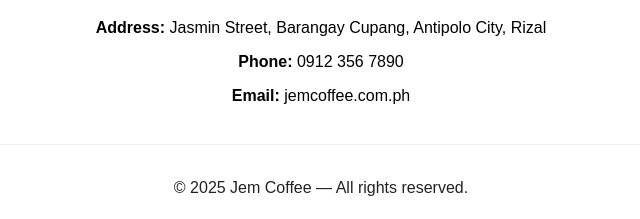
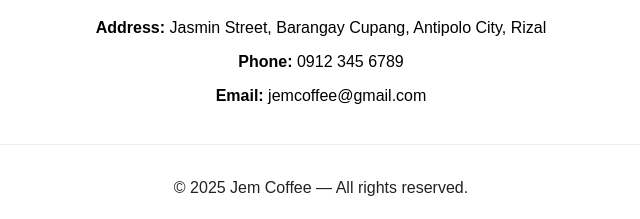
Before and after one commit to jem-tech-22/BusinessWebsiteProject, a plain HTML site: page index.html in a window 1280 px wide. Shown: the part 2616-2835 px from the top of the page, 319-959 px from the left. Drawn offline with Linux system fonts and the light colour scheme.

Commit message:
Update index.html

```diff
--- a/index.html
+++ b/index.html
@@ -144,8 +144,8 @@
   <aside class="contact-card" id="contact">
     <h4>CONTACTS</h4>
     <p><strong>Address:</strong> Jasmin Street, Barangay Cupang, Antipolo City, Rizal</p>
-    <p><strong>Phone:</strong> 0912 356 7890</p>
-    <p><strong>Email:</strong> jemcoffee.com.ph</p>
+    <p><strong>Phone:</strong> 0912 345 6789</p>
+    <p><strong>Email:</strong> jemcoffee@gmail.com</p>
   </aside>
 
   <footer class="site-footer">
```
